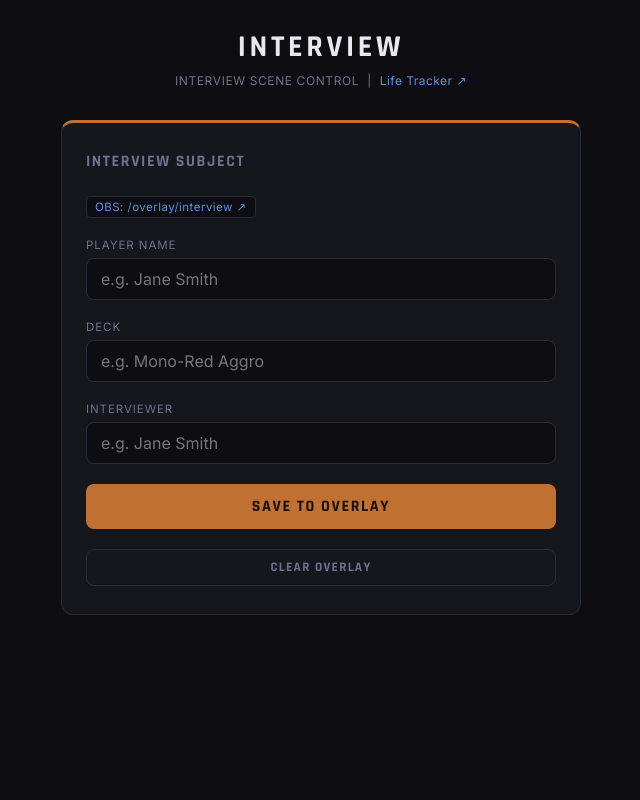
After one commit to kalvin66rocks/coverage-communicator, a Flask app: page /interview in a window 1280 px wide. The commit adds this page. Shown: the whole page, without its empty margins (319-959 px from the left). Run offline with Flask 3, Linux system fonts and the light colour scheme.

Commit message:
fix spacing in overlay and add interview overlay

```diff
--- a/app.py
+++ b/app.py
@@ -38,6 +38,7 @@ state = {
     "commentator2": "",
     "commentator2_pronouns": "",
     "commentator2_social": "",
+    "interview": {"name": "", "deck": "", "interviewer": ""},
 }
 lock = Lock()
 
@@ -87,6 +88,14 @@ def overlay(match):
 def commentator_overlay():
     return render_template("commentator_overlay.html")
 
+@app.route("/overlay/interview")
+def interview_overlay():
+    return render_template("interview_overlay.html")
+
+@app.route("/interview")
+def interview_page():
+    return render_template("interview.html")
+
 
 # ── API ────────────────────────────────────────────────────────────────────
 
@@ -109,6 +118,7 @@ def get_state():
         out["commentator2"] = state["commentator2"]
         out["commentator2_pronouns"] = state["commentator2_pronouns"]
         out["commentator2_social"] = state["commentator2_social"]
+        out["interview"] = state["interview"]
         return jsonify(out)
 
 @app.route("/api/state/<match>")
@@ -154,6 +164,15 @@ def update_event_info():
             "commentator2_pronouns": state["commentator2_pronouns"],
             "commentator2_social": state["commentator2_social"],
         })
+
+@app.route("/api/interview", methods=["POST"])
+def update_interview():
+    data = request.json or {}
+    with lock:
+        if "name"        in data: state["interview"]["name"]        = data["name"].strip()
+        if "deck"        in data: state["interview"]["deck"]        = data["deck"].strip()
+        if "interviewer" in data: state["interview"]["interviewer"] = data["interviewer"].strip()
+        return jsonify(state["interview"])
 
 @app.route("/api/round", methods=["POST"])
 def update_round():
--- /dev/null
+++ b/templates/interview.html
@@ -0,0 +1,275 @@
+<!DOCTYPE html>
+<html lang="en">
+<head>
+  <meta charset="UTF-8" />
+  <meta name="viewport" content="width=device-width, initial-scale=1.0"/>
+  <title>Interview — Control Panel</title>
+  <style>
+    @import url('https://fonts.googleapis.com/css2?family=Rajdhani:wght@500;700&family=Inter:wght@400;500&display=swap');
+
+    *, *::before, *::after { box-sizing: border-box; margin: 0; padding: 0; }
+
+    :root {
+      --bg:      #0e0e12;
+      --surface: #16161d;
+      --border:  #2a2a38;
+      --accent:  #c07030;
+      --accentdim: #4a2810;
+      --text:    #e8e8f0;
+      --muted:   #707090;
+      --green:   #4ecb71;
+    }
+
+    body {
+      background: var(--bg);
+      color: var(--text);
+      font-family: 'Inter', sans-serif;
+      min-height: 100vh;
+      display: flex;
+      flex-direction: column;
+      align-items: center;
+      padding: 28px 16px 64px;
+    }
+
+    header {
+      text-align: center;
+      margin-bottom: 32px;
+    }
+
+    header h1 {
+      font-family: 'Rajdhani', sans-serif;
+      font-size: 1.9rem;
+      font-weight: 700;
+      letter-spacing: 0.12em;
+      text-transform: uppercase;
+    }
+
+    header p {
+      margin-top: 6px;
+      font-size: 0.75rem;
+      color: var(--muted);
+      letter-spacing: 0.05em;
+    }
+
+    header p a {
+      color: #5c8fe0;
+      text-decoration: none;
+      letter-spacing: 0.04em;
+    }
+
+    .card {
+      background: var(--surface);
+      border: 1px solid var(--border);
+      border-top: 3px solid var(--accent);
+      border-radius: 12px;
+      padding: 28px 24px;
+      width: 100%;
+      max-width: 520px;
+      display: flex;
+      flex-direction: column;
+      gap: 20px;
+    }
+
+    .card-title {
+      font-family: 'Rajdhani', sans-serif;
+      font-size: 1rem;
+      font-weight: 700;
+      letter-spacing: 0.1em;
+      text-transform: uppercase;
+      color: var(--muted);
+      margin-bottom: 4px;
+    }
+
+    .field {
+      display: flex;
+      flex-direction: column;
+      gap: 6px;
+    }
+
+    label {
+      font-size: 0.72rem;
+      letter-spacing: 0.08em;
+      text-transform: uppercase;
+      color: var(--muted);
+    }
+
+    input[type="text"] {
+      background: var(--bg);
+      border: 1px solid var(--border);
+      border-radius: 8px;
+      color: var(--text);
+      font-family: 'Inter', sans-serif;
+      font-size: 1rem;
+      padding: 10px 14px;
+      width: 100%;
+      transition: border-color 0.15s;
+      outline: none;
+    }
+
+    input[type="text"]:focus {
+      border-color: var(--accent);
+    }
+
+    .btn-save {
+      background: var(--accent);
+      border: none;
+      border-radius: 8px;
+      color: #1a0c00;
+      cursor: pointer;
+      font-family: 'Rajdhani', sans-serif;
+      font-size: 1rem;
+      font-weight: 700;
+      letter-spacing: 0.1em;
+      padding: 12px 0;
+      text-transform: uppercase;
+      transition: filter 0.12s, transform 0.1s;
+      width: 100%;
+    }
+
+    .btn-save:active  { transform: scale(0.97); }
+    .btn-save:hover   { filter: brightness(1.15); }
+
+    .btn-clear {
+      background: none;
+      border: 1px solid var(--border);
+      border-radius: 8px;
+      color: var(--muted);
+      cursor: pointer;
+      font-family: 'Rajdhani', sans-serif;
+      font-size: 0.82rem;
+      font-weight: 700;
+      letter-spacing: 0.1em;
+      padding: 9px 0;
+      text-transform: uppercase;
+      transition: color 0.15s, border-color 0.15s;
+      width: 100%;
+    }
+
+    .btn-clear:hover { color: var(--text); border-color: #505070; }
+
+    .obs-link {
+      display: inline-block;
+      font-size: 0.72rem;
+      color: #5c8fe0;
+      background: var(--bg);
+      border: 1px solid var(--border);
+      border-radius: 4px;
+      padding: 3px 8px;
+      text-decoration: none;
+      letter-spacing: 0.04em;
+      align-self: flex-start;
+    }
+
+    .obs-link:hover { border-color: #5c8fe0; }
+
+    /* ── Toast ── */
+    .toast {
+      position: fixed;
+      bottom: 24px;
+      left: 50%;
+      transform: translateX(-50%) translateY(60px);
+      background: var(--surface);
+      border: 1px solid var(--border);
+      border-radius: 8px;
+      color: var(--green);
+      font-family: 'Rajdhani', sans-serif;
+      font-size: 0.88rem;
+      letter-spacing: 0.06em;
+      padding: 10px 20px;
+      pointer-events: none;
+      transition: transform 0.22s ease, opacity 0.22s;
+      opacity: 0;
+      z-index: 100;
+    }
+
+    .toast.show { transform: translateX(-50%) translateY(0); opacity: 1; }
+  </style>
+</head>
+<body>
+
+<header>
+  <h1>Interview</h1>
+  <p>INTERVIEW SCENE CONTROL &nbsp;|&nbsp; <a href="/">Life Tracker ↗</a></p>
+</header>
+
+<div class="card">
+  <div class="card-title">Interview Subject</div>
+
+  <a class="obs-link" href="http://localhost:5008/overlay/interview" target="_blank">OBS: /overlay/interview ↗</a>
+
+  <div class="field">
+    <label for="input-name">Player Name</label>
+    <input type="text" id="input-name" placeholder="e.g. Jane Smith" autocomplete="off" />
+  </div>
+
+  <div class="field">
+    <label for="input-deck">Deck</label>
+    <input type="text" id="input-deck" placeholder="e.g. Mono-Red Aggro" autocomplete="off" />
+  </div>
+
+  <div class="field">
+    <label for="input-interviewer">Interviewer</label>
+    <input type="text" id="input-interviewer" placeholder="e.g. Jane Smith" autocomplete="off" />
+  </div>
+
+  <button class="btn-save" onclick="save()">Save to Overlay</button>
+  <button class="btn-clear" onclick="clear()">Clear Overlay</button>
+</div>
+
+<div class="toast" id="toast"></div>
+
+<script>
+  function showToast(msg) {
+    const t = document.getElementById('toast');
+    t.textContent = msg;
+    t.classList.add('show');
+    clearTimeout(t._timer);
+    t._timer = setTimeout(() => t.classList.remove('show'), 1800);
+  }
+
+  async function save() {
+    const name        = document.getElementById('input-name').value.trim();
+    const deck        = document.getElementById('input-deck').value.trim();
+    const interviewer = document.getElementById('input-interviewer').value.trim();
+    await fetch('/api/interview', {
+      method: 'POST',
+      headers: { 'Content-Type': 'application/json' },
+      body: JSON.stringify({ name, deck, interviewer }),
+    });
+    showToast('Saved');
+  }
+
+  async function clear() {
+    document.getElementById('input-name').value = '';
+    document.getElementById('input-deck').value = '';
+    document.getElementById('input-interviewer').value = '';
+    await fetch('/api/interview', {
+      method: 'POST',
+      headers: { 'Content-Type': 'application/json' },
+      body: JSON.stringify({ name: '', deck: '', interviewer: '' }),
+    });
+    showToast('Cleared');
+  }
+
+  // Pre-fill fields with current server state on load
+  async function load() {
+    try {
+      const res  = await fetch('/api/state');
+      const data = await res.json();
+      document.getElementById('input-name').value        = data.interview.name        || '';
+      document.getElementById('input-deck').value        = data.interview.deck        || '';
+      document.getElementById('input-interviewer').value = data.interview.interviewer || '';
+    } catch (e) {}
+  }
+
+  // Save on Enter in any field
+  ['input-name', 'input-deck', 'input-interviewer'].forEach(id => {
+    document.getElementById(id).addEventListener('keydown', e => {
+      if (e.key === 'Enter') save();
+    });
+  });
+
+  load();
+</script>
+</body>
+</html>
```
Also changed, not shown: templates/interview_overlay.html (added, +143 -0 lines), templates/overlay.html (+18 -2 lines).
